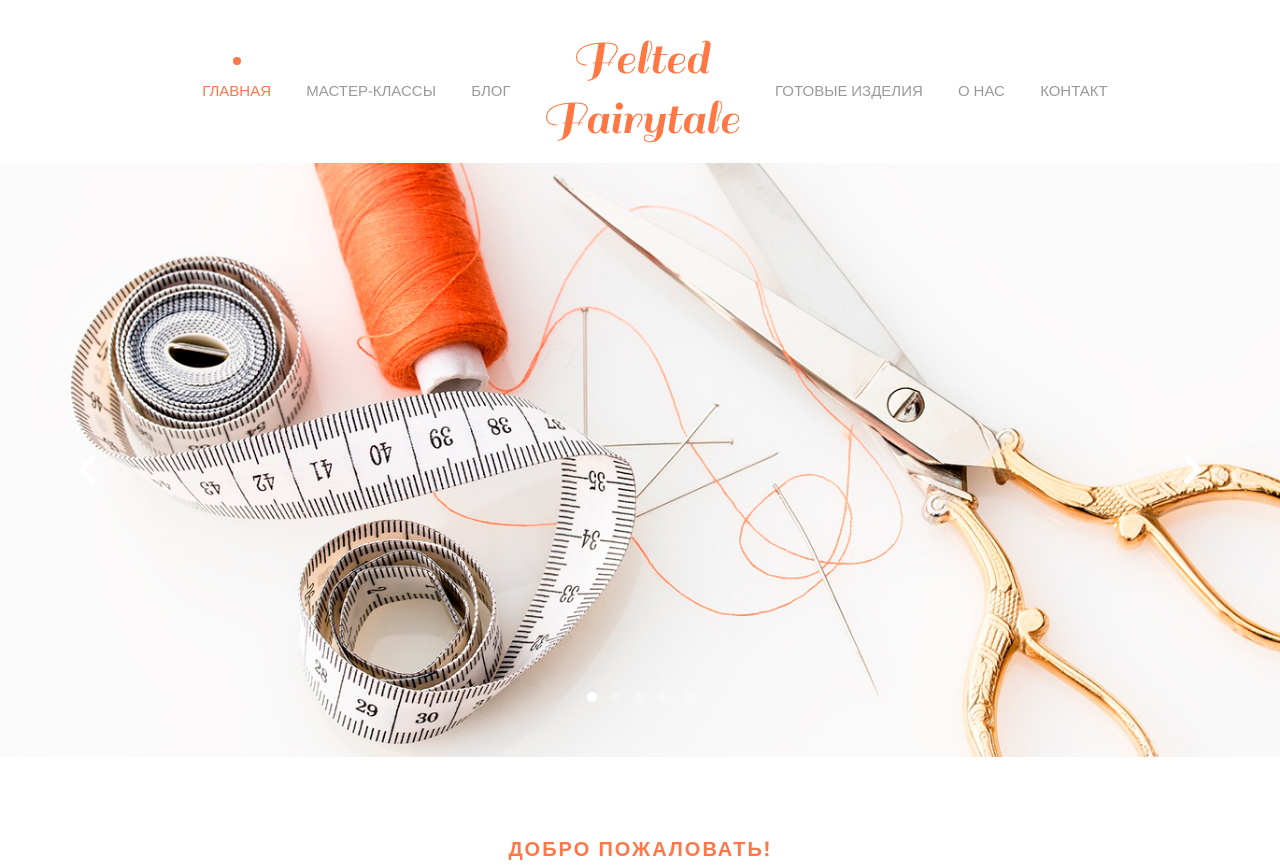
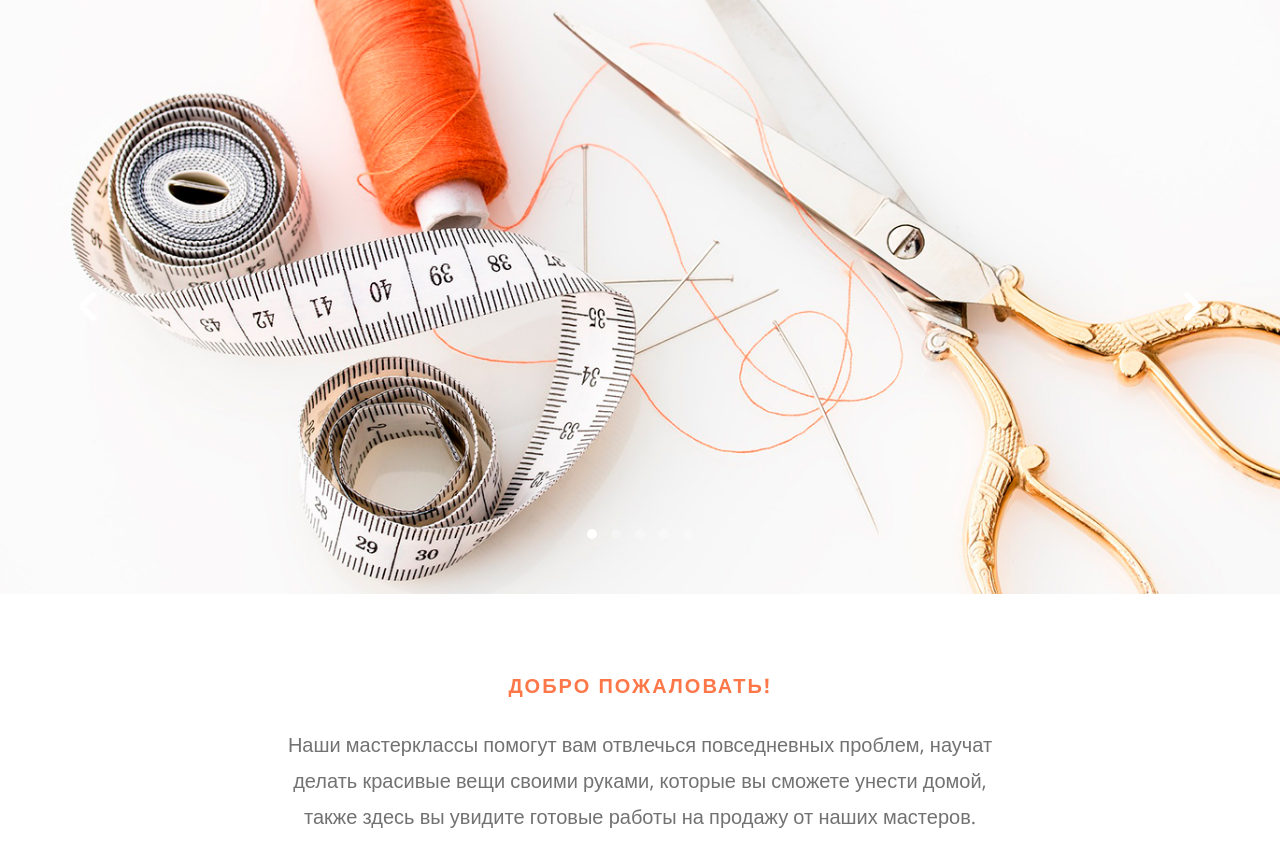
Before and after one commit to natalisen/natalisen.github.io, a plain HTML site: page index.html in a window 1280 px wide. Shown: the top 868 px of the page. Drawn offline with nearby package versions, Linux system fonts and the light colour scheme; files whose address does not match are found by name.

Commit message:
index.html without header

```diff
--- a/index.html
+++ b/index.html
@@ -54,7 +54,7 @@
 
 <body>
     <div class="box-wrap">
-        <header id="fh5co-header">
+        <!--<header id="fh5co-header">
             <div class="container">
                 <nav class="navbar navbar-default">
                     <div class="row">
@@ -75,7 +75,7 @@
                         </div>
                 </nav>
             </div>
-        </header>
+        </header>-->
         <!-- END: header-->
         <div class="owl-carousel owl-carousel1 owl-carousel-fullwidth fh5co-light-arrow animate-box" data-animate-effect="fadeIn">
             <div class="item"><a><img src="images/homepage_n1.jpg" alt="image"></a></div>
```
